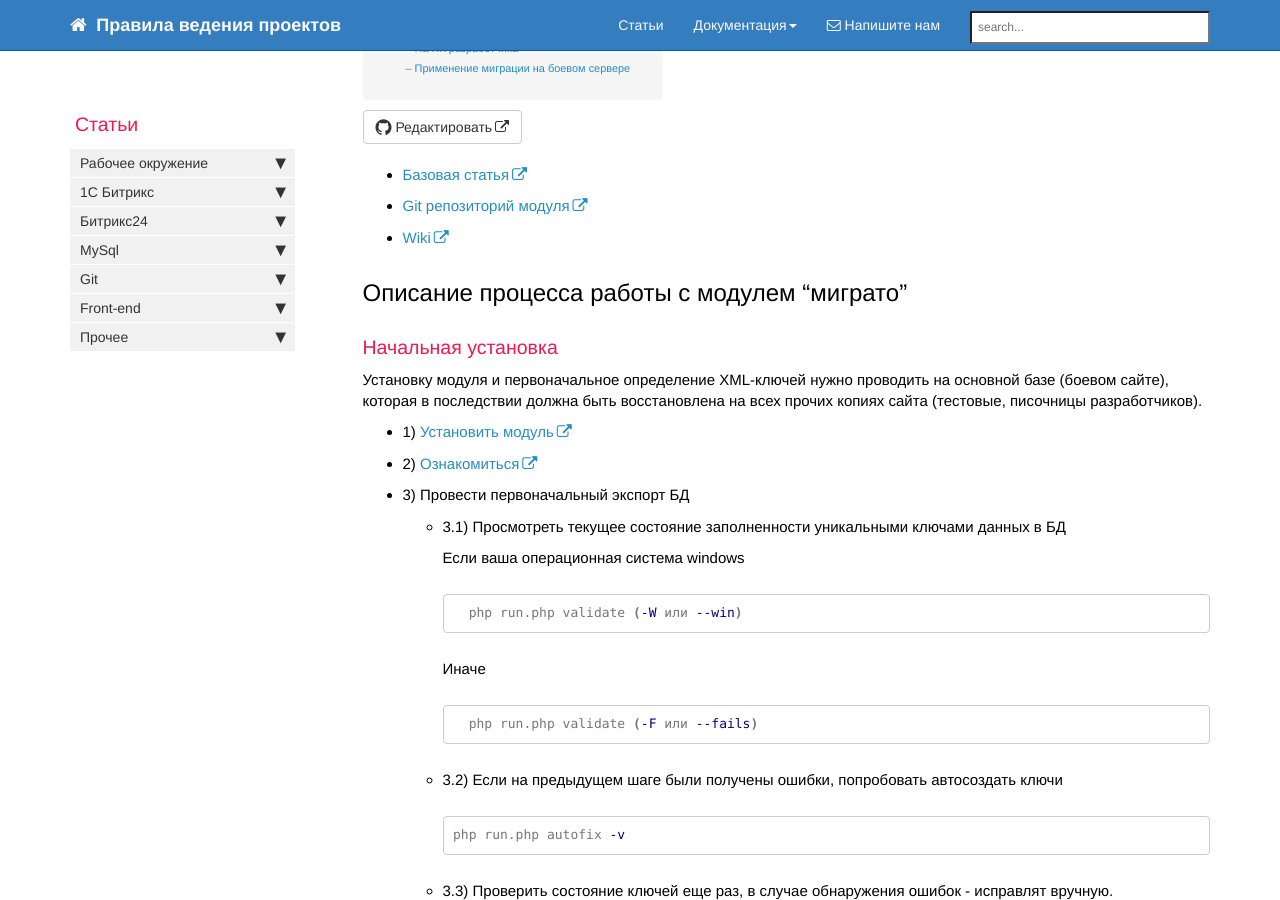
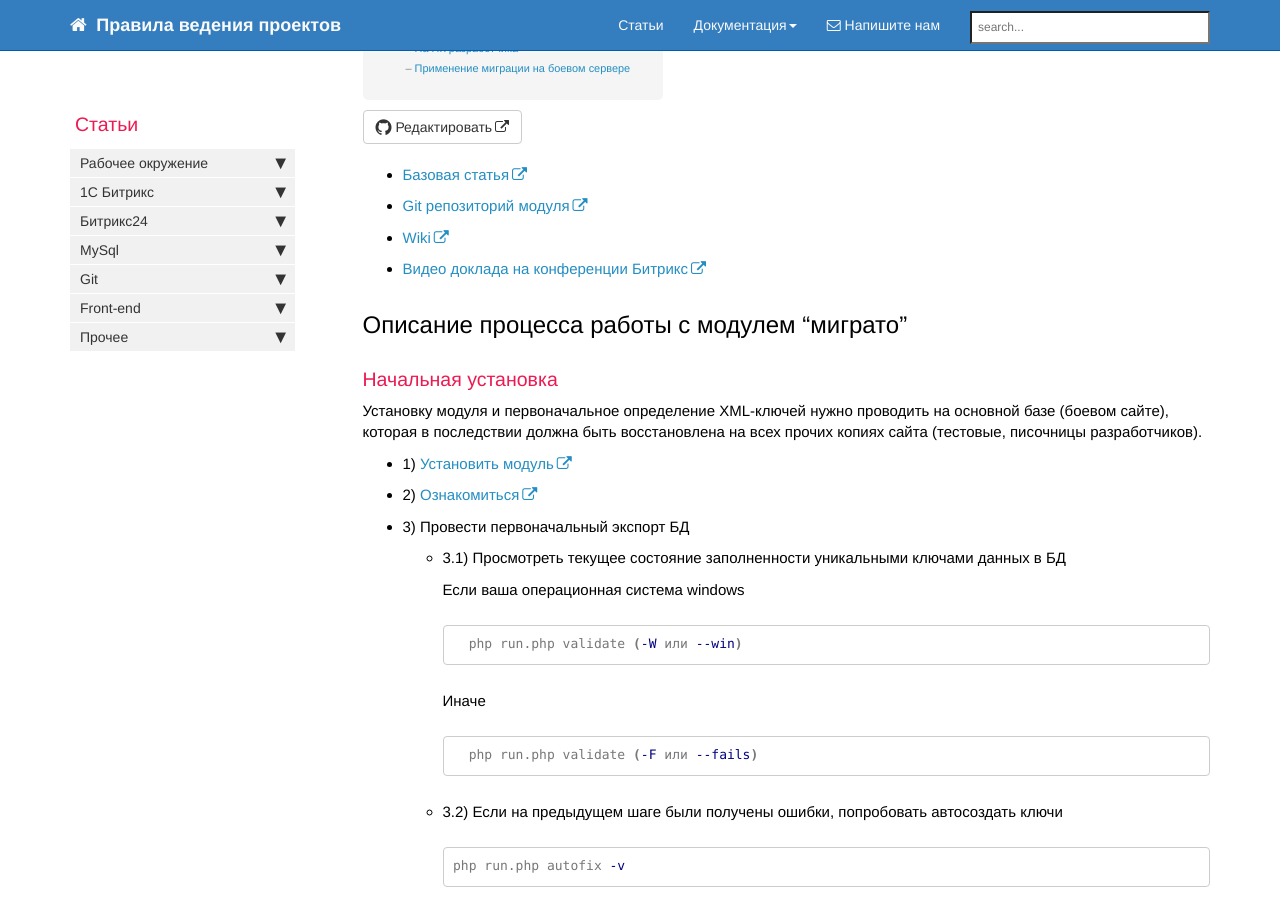
Before and after one commit to gdecider/gdecider.github.io, a Jekyll site: the page built from pages/articles/articles_bx-migration-variant-ot-intervolga.md, in a window 1280 px wide and 900 px high, scrolled down 353 px. Built offline with Jekyll 4.4.1, drawn with Linux system fonts in a browser that asks for light colours; nearby versions of some CDN libraries; comment, search, counter and statistics services are not loaded.

Commit message:
Update articles_bx-migration-variant-ot-intervolga.md

```diff
--- a/pages/articles/articles_bx-migration-variant-ot-intervolga.md
+++ b/pages/articles/articles_bx-migration-variant-ot-intervolga.md
@@ -11,6 +11,7 @@
 * [Базовая статья](https://www.intervolga.ru/blog/projects/bitrix-database-migration-new-way/)
 * [Git репозиторий модуля](https://github.com/intervolga/intervolga.migrato)
 * [Wiki](https://github.com/intervolga/intervolga.migrato/wiki)
+* [Видео доклада на конференции Битрикс](https://www.youtube.com/watch?v=f8RsSqIExOA)
 
 ## Описание процесса работы с модулем "миграто"
 
```
